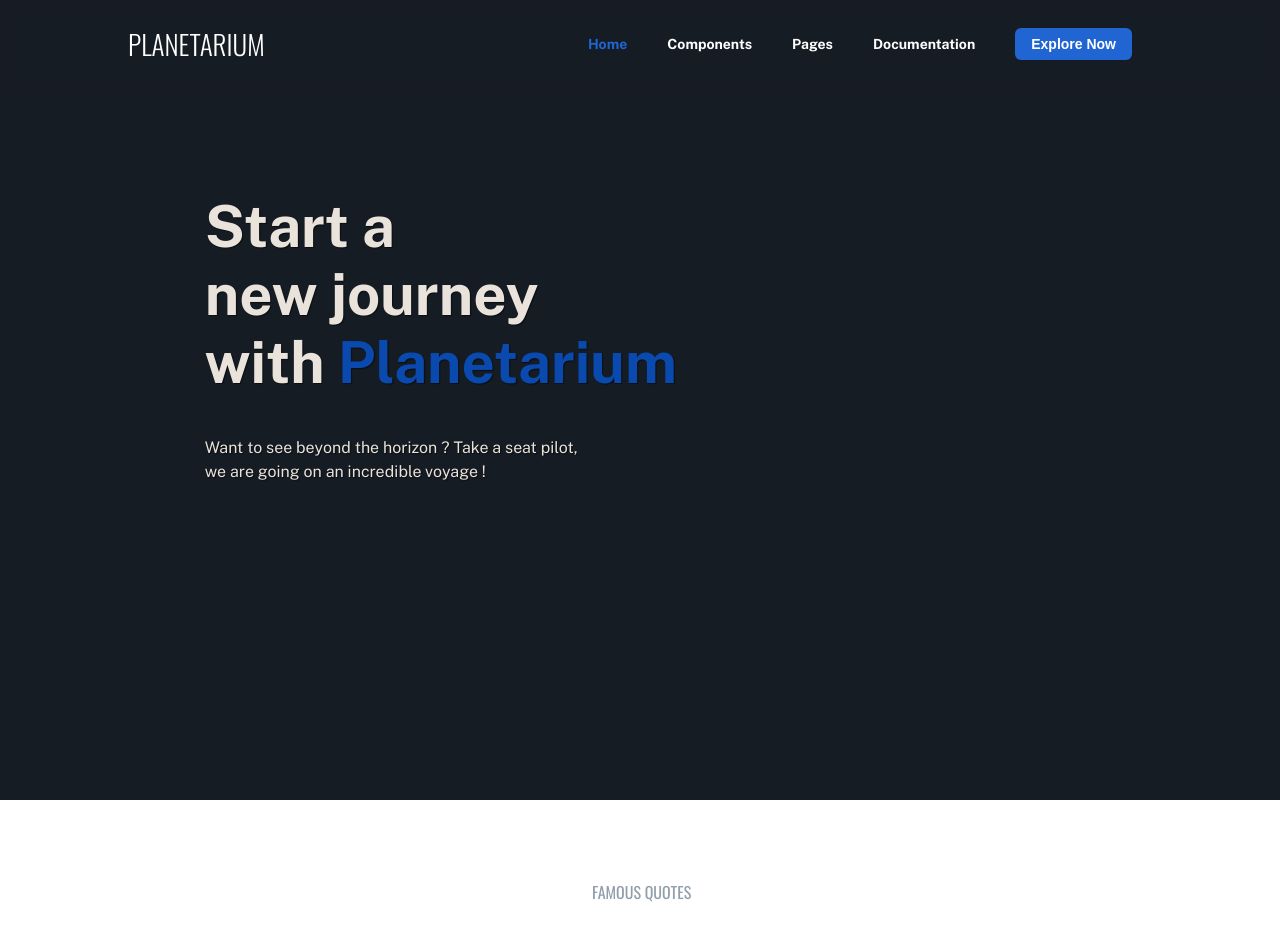
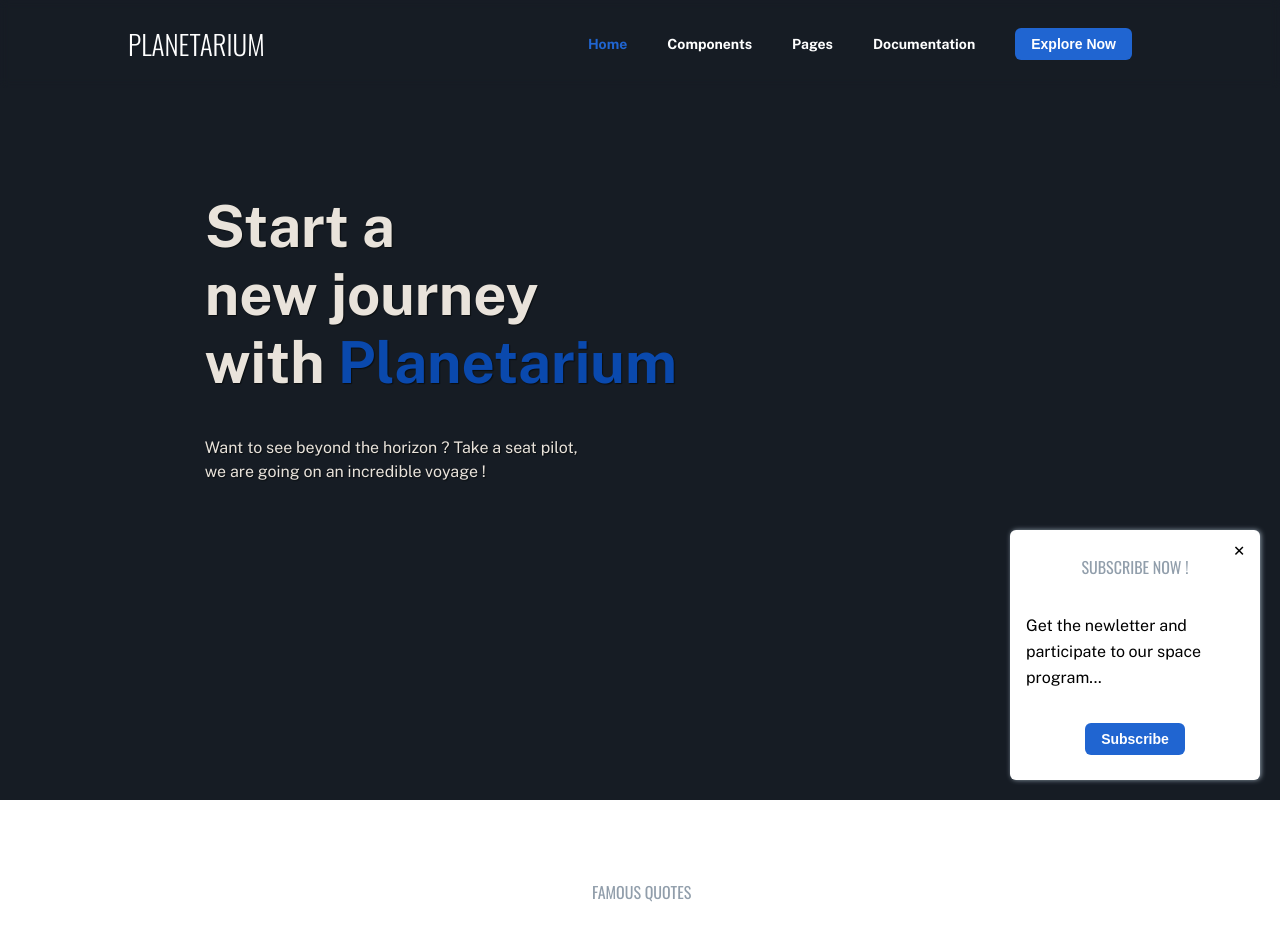
Before and after one commit to SAUBIN-Florian/planetarium, a React (Create React App) app: page / in a window 1280 px wide. Shown: the top 940 px of the page. Built offline with nearby package versions, Linux system fonts and the light colour scheme.

Commit message:
add new component toast + animations

```diff
--- a/src/App.js
+++ b/src/App.js
@@ -5,6 +5,7 @@ import Explore from "./components/Explore";
 import Planets from "./components/Planets";
 import Moon from "./components/Moon";
 import Footer from "./components/Footer";
+import Toast from "./components/Toast";
 
 function App() {
   return (
@@ -15,6 +16,7 @@ function App() {
       <Planets />
       <Moon />
       <Footer />
+      <Toast />
     </div>
   );
 }
--- a/src/components/NavBar.jsx
+++ b/src/components/NavBar.jsx
@@ -1,22 +1,9 @@
-import { useRef, useState, useEffect } from 'react';
 import "../stylessheets/navbar.scss";
 
 export default function NavBar() {
 
-  const navbarRef = useRef(null);
-  const [iseVisible, setIsVisible] = useState(false);
-
-  const callback = () => {
-    console.log("I'm here !")
-  };
-
-  useEffect(() => {
-    const observer = new IntersectionObserver(callback);
-    if(navbarRef.current)  observer.observe(navbarRef.current);
-  }, [navbarRef])
-
   return (
-    <div className="navbar dark-theme" ref={navbarRef}>
+    <div className="navbar dark-theme">
       <div className="navbar-container">
         <h1 className="navbar-logo">PLANETARIUM</h1>
         <ul className="navbar-list">
--- /dev/null
+++ b/src/components/Toast.jsx
@@ -0,0 +1,45 @@
+import { useState, useEffect } from 'react';
+import '../stylessheets/toast.scss';
+
+
+export default function Toast() {
+
+  const [isTime, setIsTime] = useState(false);
+  const [isSub, setIsSub] = useState(false);
+  const [animate, setAnimate] = useState(false);
+
+  useEffect( () => {
+    setTimeout(() => {
+      setIsTime(true);
+    }, 5000);
+  }, [])
+
+  const removeToast = () => {
+    setIsTime(false);
+    setAnimate(true);
+  }
+
+  const timedRemoveToast = () => {
+    setIsSub(true);
+    setAnimate(true);
+    setTimeout(() => {
+      setIsTime(false);
+    }, 1000);
+  }
+
+  return (
+    <>
+      {isTime && (
+        <div className={`toast ${animate && 'exit-animate'}`}>
+          <span className="toast-close" onClick={removeToast}>&#128939;</span>
+          <h3 className="toast-title">SUBSCRIBE NOW !</h3>
+          <p>Get the newletter
+            and participate to our space program...
+          </p>
+          {!isSub && <button className="toast-sub-btn" onClick={timedRemoveToast}>Subscribe</button>}
+          {isSub && <button className="toast-sub-btn done">&#10004;</button>}
+        </div>
+      )}
+    </>
+  )
+}
--- a/src/stylessheets/App.scss
+++ b/src/stylessheets/App.scss
@@ -10,9 +10,9 @@
 :root{
   --primary-font: 'Public Sans', sans-serif;
   --secondary-font: 'Oswald', sans-serif;
-  --light-background: #fff;
+  --light-background: #FFF;
   --dark-background: #161C24;
-  --primary-color: #fff;
+  --primary-color: #FFF;
   --secondary-color: #212b36;
   --tertiary-color: #919EAB;
   --action-color: #2065D1;
@@ -41,4 +41,6 @@ h3{
 .dark-theme{
   background-color: var(--dark-background);
   color: var(--primary-color);
+  background: transparent;
+  backdrop-filter: blur(4px);
 }
--- a/src/stylessheets/navbar.scss
+++ b/src/stylessheets/navbar.scss
@@ -3,8 +3,6 @@
   top: 0;
   width: 100%;
   height: 88px;
-  background: transparent;
-  backdrop-filter: blur(4px);
   z-index: 1000;
 }
 
--- /dev/null
+++ b/src/stylessheets/toast.scss
@@ -0,0 +1,87 @@
+.toast{
+  position: fixed;
+  right: 20px;
+  bottom: 20px;
+  display: flex;
+  justify-content: space-around;
+  align-items: center;
+  flex-direction: column;
+  width: 250px;
+  height: 250px;
+  background: var(--primary-color);
+  padding: 8px 16px;
+  line-height: 1.6rem;
+  border-radius: 6px;
+  box-shadow: 1px 0px 5px var(--tertiary-color);
+  z-index: 1000;
+  animation: animateIn 1.2s ease-in;
+}
+
+.exit-animate{
+  animation: animateOut 1s ease-in;
+}
+
+.toast-close{
+  position: absolute;
+  top: 8px;
+  right: 16px;
+  cursor: pointer;
+}
+
+.toast-para{
+  color: var(--primary-color);
+  font-weight: 700;
+  font-size: 0.875rem;
+}
+
+.toast-sub-btn{
+  border: none;
+  width: 100px;
+  height: 32px;
+  padding: 8px 16px;
+  border-radius: 6px;
+  font-weight: 700;
+  font-size: 0.875rem;
+  background-color: var(--action-color);
+  color: var(--primary-color);
+  cursor: pointer;
+  transition: background-color 0.2s ease-in-out;
+  &:hover{
+    background-color: var(--hover-action-color);
+  }
+}
+
+.done{
+  background-color: #2ecc71;
+  &:hover{
+    background-color: #27ae60;
+  }
+}
+
+
+// Toast Component Animations:
+@keyframes animateIn {
+  0%{
+    opacity: 0;
+    right: calc(-100vw - 300px);
+  }
+  100%{
+    opacity: 1;
+    right: 20px;
+  }
+}
+
+@keyframes animateOut {
+  0%{
+    opacity: 1;
+    transform: translateY(0);
+  }
+  70%{
+    opacity: 1;
+    transform: translateY(0);
+  }
+  100%{
+    opacity: 0;
+    transform: translateY(-50px);
+  }
+}
```
